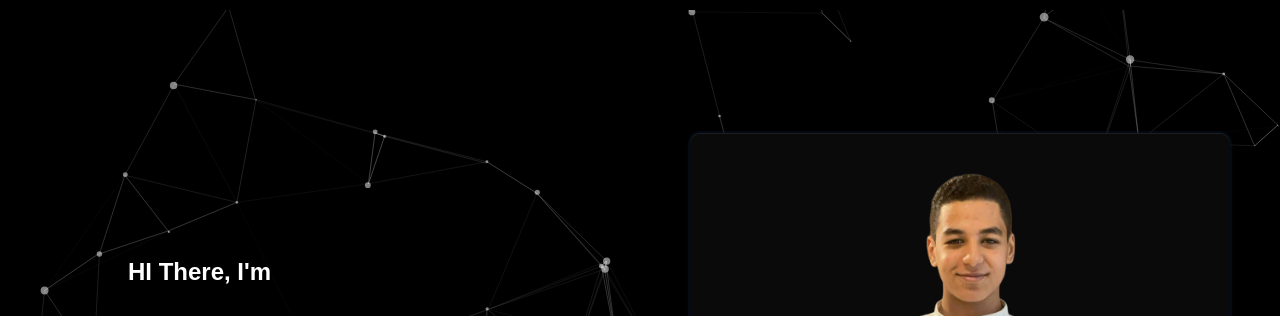
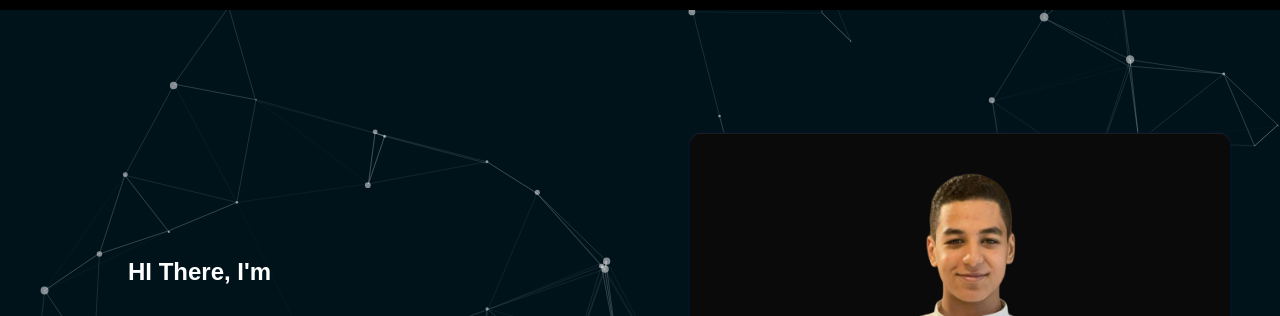
Before and after one commit to Magdy-Ma7moud/Portfolio-Magdy-Mahmoud, a plain HTML site: page index.html in a window 1280 px wide. Shown: the part 67-383 px from the top of the page. Drawn offline with Linux system fonts and the light colour scheme.

Commit message:
Update style.css

```diff
--- a/style.css
+++ b/style.css
@@ -142,7 +142,7 @@ header{
 }
 #particles-js{
     height: 100%;
-    background: black;
+    background: #00131b;
 }
 
 header .navbar {
```
